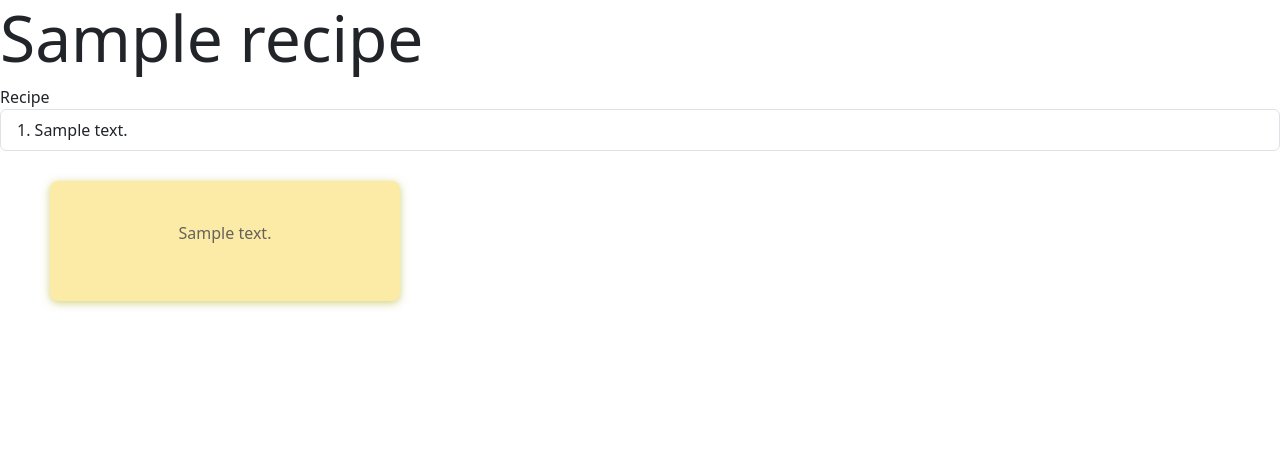
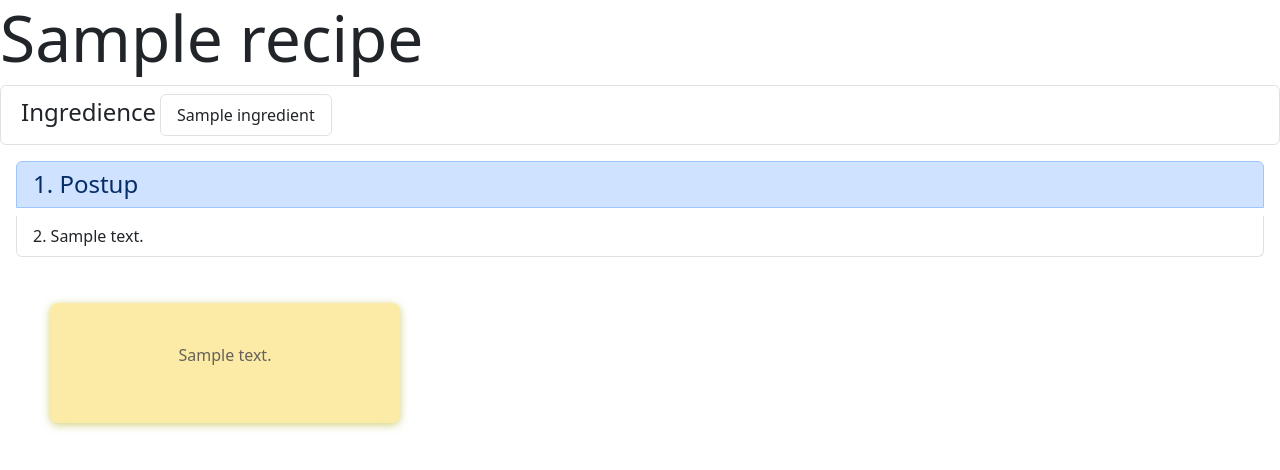
Before and after one commit to schovkla/cookbook, a Django app: template cookbook_app/templates/cookbook_app/recipe.html in a window 1280 px wide. Shown: the top 470 px of the page. Run offline with Django 4.2, Linux system fonts and the light colour scheme; the template is opened without the code that fills it: values that come from a table or form of the project are taken from there, others are empty; tables that the repository leaves empty hold one stand-in row (values such as "Sample post"); parts of the project's set-up code (start-up, migrations or seed data) failed here and were passed over; some libraries are stand-ins or nearby versions.

Commit message:
Add ingredients fields to recipe detail veiw.

```diff
--- a/cookbook_app/templates/cookbook_app/recipe.html
+++ b/cookbook_app/templates/cookbook_app/recipe.html
@@ -6,10 +6,20 @@
 {% block content %}
     <h1 class="display-3">{{ recipe.name }}</h1>
 
+    <div class="list-group">
+        <div class="list-group-item">
+            <h4 class="list-group-item-heading float-start m-1">Ingredience</h4>
+            <ul class="list-group float-start">
+                {% for ingredient in recipe.ingredients.all %}
+                    <li class="list-group-item">{{ ingredient }}</li>
+                {% endfor %}
+            </ul>
+        </div>
+    </div>
+
     {#    TODO: Create nice web page for recipe#}
-    Recipe
-
-    <ol class=" list-group list-group-numbered">
+    <ol class=" list-group list-group-numbered m-3">
+        <h4 class="list-group-item list-group-item-primary">Postup</h4>
         {% for step in recipe.steps.all %}
             <li class="list-group-item">{{ step }}</li>
         {% endfor %}
```
